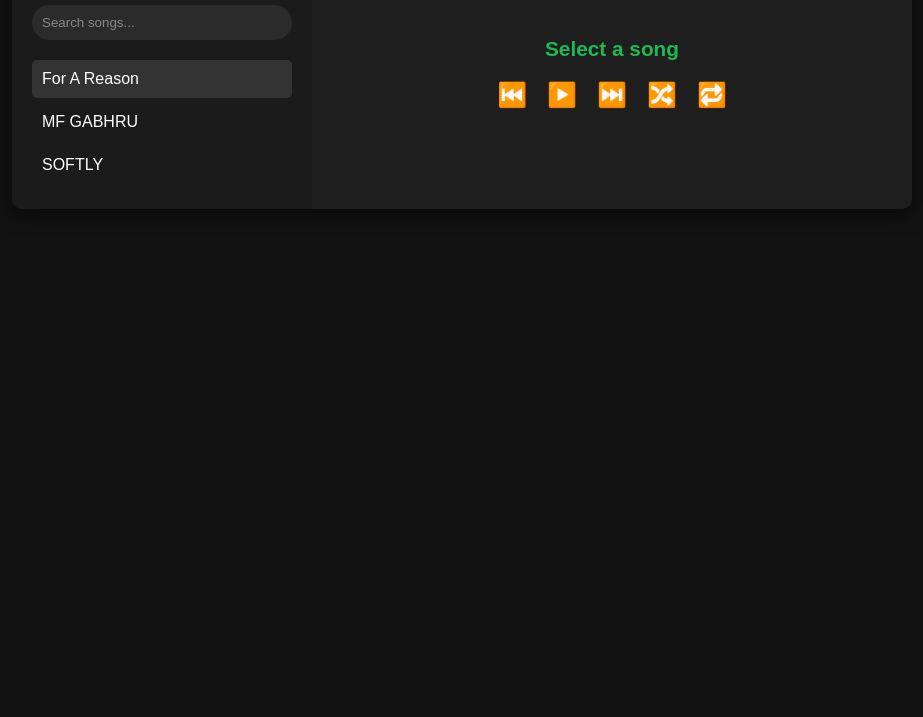
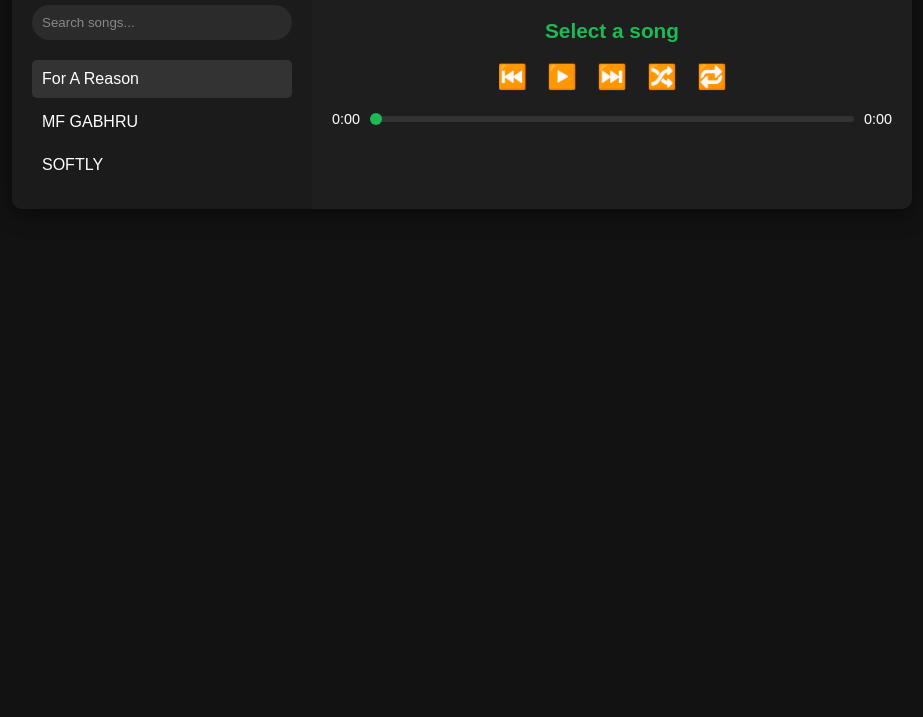
Before and after one commit to Damnedangel007/my-music-player, a plain HTML site: page index.html in a window 1280 px wide. Shown: the part 83-800 px from the top of the page, without its empty margins (178-1101 px from the left). Drawn offline with Linux system fonts and the light colour scheme.

Commit message:
Update all local files

```diff
--- a/index.html
+++ b/index.html
@@ -19,6 +19,7 @@
             <h3 id="current-song">Select a song</h3>
         </div>
         <audio id="audio-player"></audio>
+
         <div class="controls">
             <button id="prev">⏮️</button>
             <button id="play">▶️</button>
@@ -26,6 +27,12 @@
             <button id="shuffle">🔀</button>
             <button id="repeat">🔁</button>
         </div>
+
+        <div class="progress-container">
+            <span id="current-time">0:00</span>
+            <input type="range" id="progress-bar" value="0" min="0" max="100">
+            <span id="duration">0:00</span>
+        </div>
     </div>
 </div>
 
--- a/script.js
+++ b/script.js
@@ -8,6 +8,10 @@ const playBtn = document.getElementById('play');
 const nextBtn = document.getElementById('next');
 const shuffleBtn = document.getElementById('shuffle');
 const repeatBtn = document.getElementById('repeat');
+
+const progressBar = document.getElementById('progress-bar');
+const currentTimeEl = document.getElementById('current-time');
+const durationEl = document.getElementById('duration');
 
 // List your songs (file names in /songs folder)
 const songs = [
@@ -103,5 +107,29 @@ audioPlayer.addEventListener('ended', () => {
 // Search songs
 searchInput.addEventListener('input', () => renderSongList(searchInput.value));
 
+// Progress bar updates
+audioPlayer.addEventListener('timeupdate', () => {
+    if (audioPlayer.duration) {
+        const progressPercent = (audioPlayer.currentTime / audioPlayer.duration) * 100;
+        progressBar.value = progressPercent;
+        currentTimeEl.textContent = formatTime(audioPlayer.currentTime);
+        durationEl.textContent = formatTime(audioPlayer.duration);
+    }
+});
+
+// Seek functionality
+progressBar.addEventListener('input', () => {
+    if (audioPlayer.duration) {
+        audioPlayer.currentTime = (progressBar.value / 100) * audioPlayer.duration;
+    }
+});
+
+// Helper: format seconds to mm:ss
+function formatTime(sec) {
+    const minutes = Math.floor(sec / 60);
+    const seconds = Math.floor(sec % 60);
+    return `${minutes}:${seconds < 10 ? '0' : ''}${seconds}`;
+}
+
 // Initial render
 renderSongList();
--- a/style.css
+++ b/style.css
@@ -101,7 +101,7 @@ body {
     border: none;
     font-size: 1.5rem;
     cursor: pointer;
-    transition: transform 0.2s;
+    transition: transform 0.2s, color 0.2s;
     color: #fff;
 }
 
@@ -109,3 +109,34 @@ body {
     transform: scale(1.2);
     color: #1db954;
 }
+
+/* Progress Bar */
+.progress-container {
+    display: flex;
+    align-items: center;
+    width: 100%;
+    margin-top: 20px;
+    gap: 10px;
+}
+
+#progress-bar {
+    flex-grow: 1;
+    cursor: pointer;
+    -webkit-appearance: none;
+    height: 6px;
+    border-radius: 3px;
+    background: #333;
+}
+
+#progress-bar::-webkit-slider-thumb {
+    -webkit-appearance: none;
+    width: 12px;
+    height: 12px;
+    border-radius: 50%;
+    background: #1db954;
+    cursor: pointer;
+}
+
+#current-time, #duration {
+    font-size: 0.9rem;
+}
```
